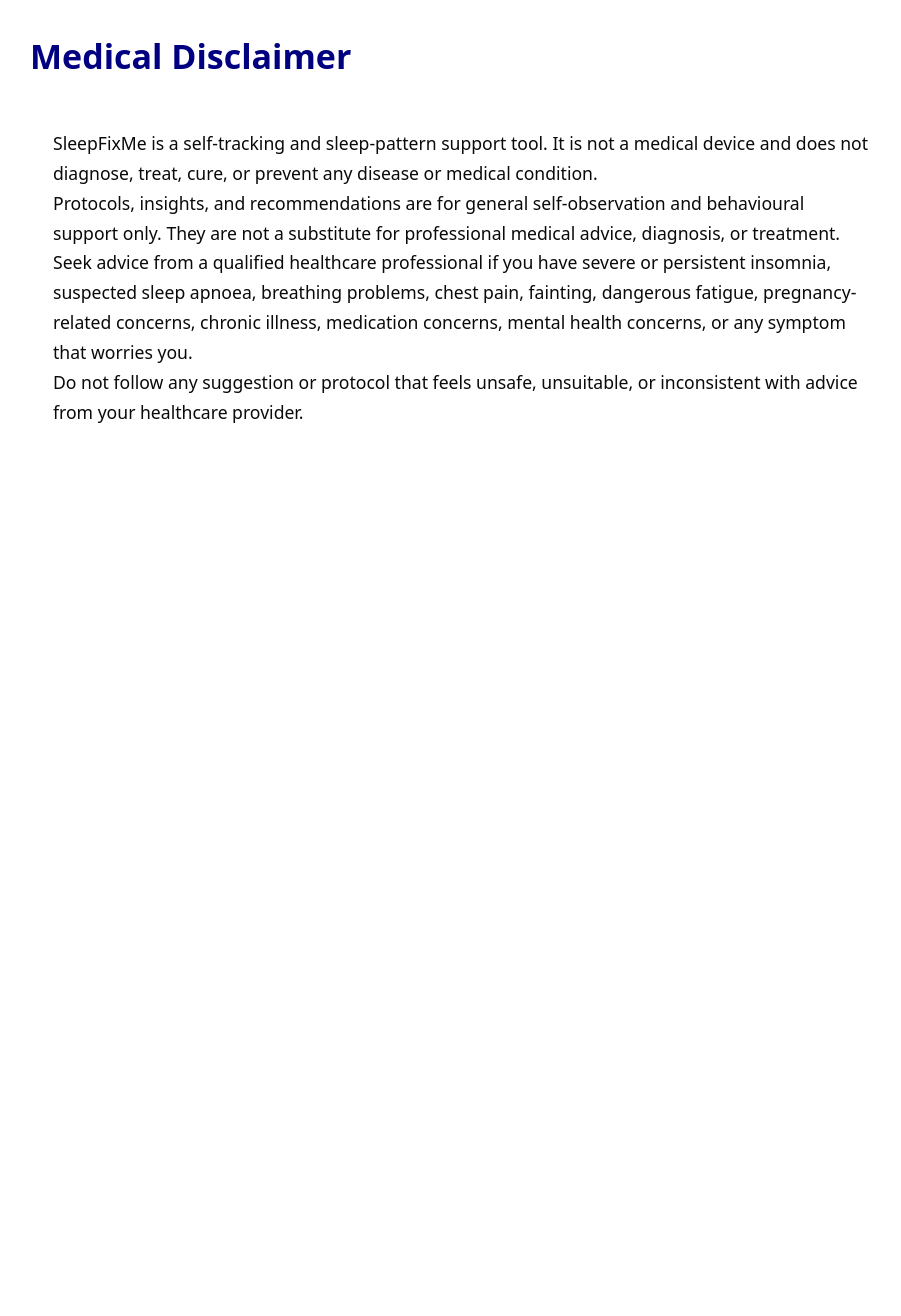
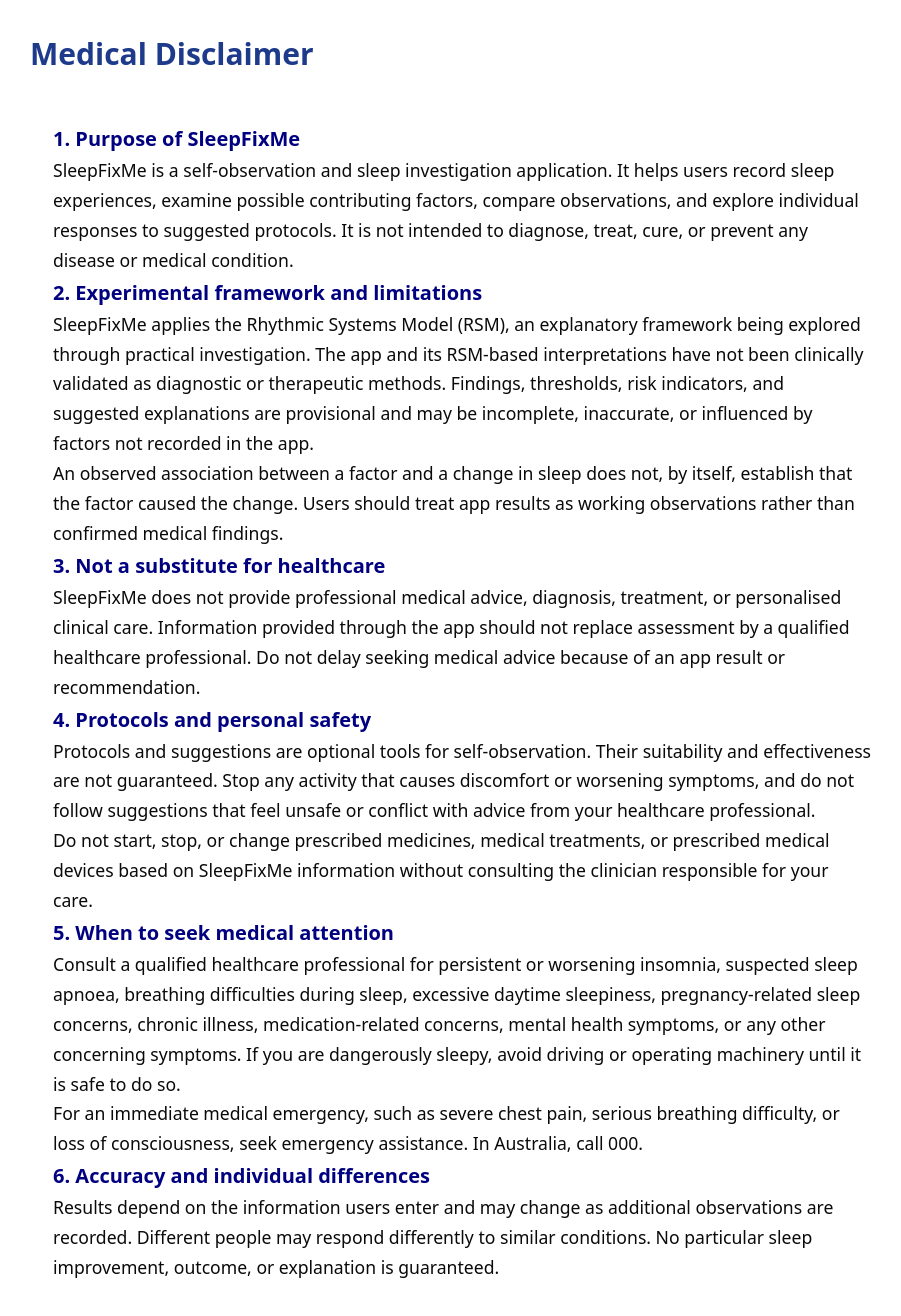
Before and after one commit to jlnalexander5-sudo/sleepfix-app, a Next.js app: page /medical-disclaimer in a window 1280 px wide. Shown: the top 1316 px of the page, without its empty margins (178-1079 px from the left). Before the commit the page ends 800 px from the top, so only its background shows below. Built offline with nearby package versions, Linux system fonts and the light colour scheme.

Commit message:
Update page.tsx

```diff
--- a/app/medical-disclaimer/page.tsx
+++ b/app/medical-disclaimer/page.tsx
@@ -5,30 +5,65 @@ import React from "react";
 export default function DisclaimerPage() {
   return (
     <main style={{ maxWidth: 900, margin: "0 auto", padding: "28px 18px", lineHeight: 1.7 }}>
-      <h1 style={{ fontSize: 34, fontWeight: 800, color: "var(--sf-brand)", marginBottom: 10 }}>
+      <h1 style={{ fontSize: 30, fontWeight: 600, color: "#1e3a8a", marginBottom: 10 }}>
         Medical Disclaimer
       </h1>
 
       <section className="sf-card" style={{ padding: 22, marginTop: 20 }}>
+        <h2 style={{ fontSize: 20, fontWeight: 600 }}>1. Purpose of SleepFixMe</h2>
         <p>
-          SleepFixMe is a self-tracking and sleep-pattern support tool. It is not a medical device and does not diagnose,
-          treat, cure, or prevent any disease or medical condition.
+          SleepFixMe is a self-observation and sleep investigation application. It helps users record sleep experiences,
+          examine possible contributing factors, compare observations, and explore individual responses to suggested protocols.
+          It is not intended to diagnose, treat, cure, or prevent any disease or medical condition.
         </p>
 
+        <h2 style={{ fontSize: 20, fontWeight: 600 }}>2. Experimental framework and limitations</h2>
         <p>
-          Protocols, insights, and recommendations are for general self-observation and behavioural support only. They are
-          not a substitute for professional medical advice, diagnosis, or treatment.
+          SleepFixMe applies the Rhythmic Systems Model (RSM), an explanatory framework being explored through practical
+          investigation. The app and its RSM-based interpretations have not been clinically validated as diagnostic or
+          therapeutic methods. Findings, thresholds, risk indicators, and suggested explanations are provisional and may
+          be incomplete, inaccurate, or influenced by factors not recorded in the app.
+        </p>
+        <p>
+          An observed association between a factor and a change in sleep does not, by itself, establish that the factor
+          caused the change. Users should treat app results as working observations rather than confirmed medical findings.
         </p>
 
+        <h2 style={{ fontSize: 20, fontWeight: 600 }}>3. Not a substitute for healthcare</h2>
         <p>
-          Seek advice from a qualified healthcare professional if you have severe or persistent insomnia, suspected sleep
-          apnoea, breathing problems, chest pain, fainting, dangerous fatigue, pregnancy-related concerns, chronic illness,
-          medication concerns, mental health concerns, or any symptom that worries you.
+          SleepFixMe does not provide professional medical advice, diagnosis, treatment, or personalised clinical care.
+          Information provided through the app should not replace assessment by a qualified healthcare professional.
+          Do not delay seeking medical advice because of an app result or recommendation.
         </p>
 
+        <h2 style={{ fontSize: 20, fontWeight: 600 }}>4. Protocols and personal safety</h2>
         <p>
-          Do not follow any suggestion or protocol that feels unsafe, unsuitable, or inconsistent with advice from your
-          healthcare provider.
+          Protocols and suggestions are optional tools for self-observation. Their suitability and effectiveness are not
+          guaranteed. Stop any activity that causes discomfort or worsening symptoms, and do not follow suggestions that
+          feel unsafe or conflict with advice from your healthcare professional.
+        </p>
+        <p>
+          Do not start, stop, or change prescribed medicines, medical treatments, or prescribed medical devices based on
+          SleepFixMe information without consulting the clinician responsible for your care.
+        </p>
+
+        <h2 style={{ fontSize: 20, fontWeight: 600 }}>5. When to seek medical attention</h2>
+        <p>
+          Consult a qualified healthcare professional for persistent or worsening insomnia, suspected sleep apnoea,
+          breathing difficulties during sleep, excessive daytime sleepiness, pregnancy-related sleep concerns,
+          chronic illness, medication-related concerns, mental health symptoms, or any other concerning symptoms.
+          If you are dangerously sleepy, avoid driving or operating machinery until it is safe to do so.
+        </p>
+        <p>
+          For an immediate medical emergency, such as severe chest pain, serious breathing difficulty, or loss of
+          consciousness, seek emergency assistance. In Australia, call 000.
+        </p>
+
+        <h2 style={{ fontSize: 20, fontWeight: 600 }}>6. Accuracy and individual differences</h2>
+        <p>
+          Results depend on the information users enter and may change as additional observations are recorded.
+          Different people may respond differently to similar conditions. No particular sleep improvement, outcome,
+          or explanation is guaranteed.
         </p>
       </section>
     </main>
```
